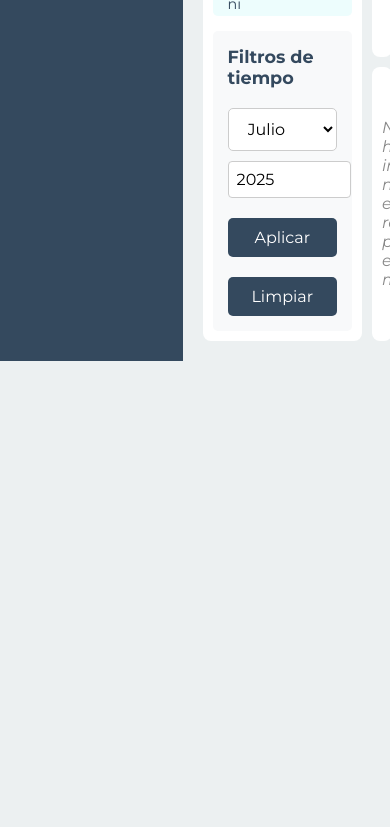
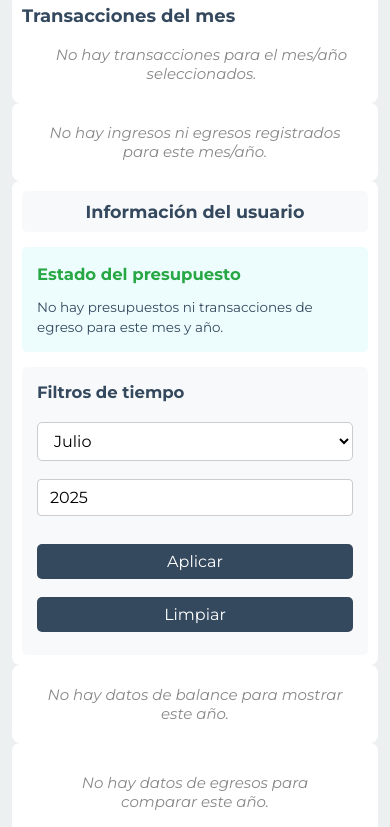
Before and after one commit to rcedenod/sistema-finanzas, a plain HTML site: page index.html in a window 390 px wide. Shown: the part 483-1310 px from the top of the page. Before the commit the page ends 844 px from the top, so only its background shows below. Drawn offline with nearby package versions, Linux system fonts and the light colour scheme.

Commit message:
Feat: agregada responsividad a la interfaz para pantallas pequeñas (responsive)

```diff
--- a/styles.css
+++ b/styles.css
@@ -72,3 +72,79 @@ body {
 	grid-area: content;
 	overflow-y: auto;
 }
+
+
+@media (max-width: 600px) {
+  #main-container {
+    overflow-x: hidden;
+  }
+
+  .app-grid-container {
+    display: flex !important;
+    flex-direction: column !important;
+    height: auto !important;
+  }
+
+  .navbar,
+  .sidebar,
+  .content {
+    width: 100% !important;
+    padding: 12px !important;
+    margin: 0 auto !important;
+    box-sizing: border-box !important;
+  }
+
+  .navbar   { order: 0 !important; }
+  .sidebar  { order: 1 !important; }
+  .content  { order: 2 !important; }
+
+  html {
+    font-size: 15px !important;
+  }
+  button,
+  .btn,
+  input,
+  select,
+  textarea {
+    width: 100% !important;
+    font-size: 16px !important;
+    margin-bottom: 8px !important;
+    padding: 8px 12px !important;
+    box-sizing: border-box !important;
+  }
+
+  .dashboardView,
+  .categories-grid-container,
+  .budgets-grid-container {
+    display: block !important;
+    width: 100% !important;
+    padding: 8px 0 !important;
+    box-sizing: border-box !important;
+  }
+
+  .dashboard-charts canvas,
+  .chart-wrapper canvas {
+    max-width: 100% !important;
+    height: auto !important;
+  }
+
+    .charts-container-wrapper {
+    display: flex !important;
+    flex-direction: column !important;
+    gap: 12px !important;
+  }
+  .chart-wrapper {
+    width: 100% !important;
+    margin-bottom: 0 !important;
+  }
+
+  .table-responsive {
+    display: block !important;
+    width: 100% !important;
+    overflow-x: auto !important;
+  }
+  table {
+    min-width: 400px;
+    width: 100%;
+  }
+}
```
